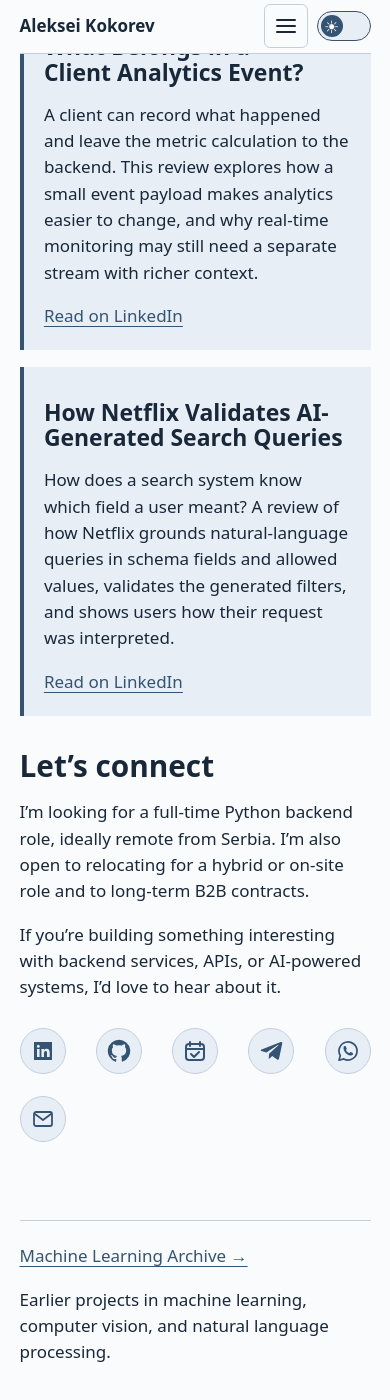
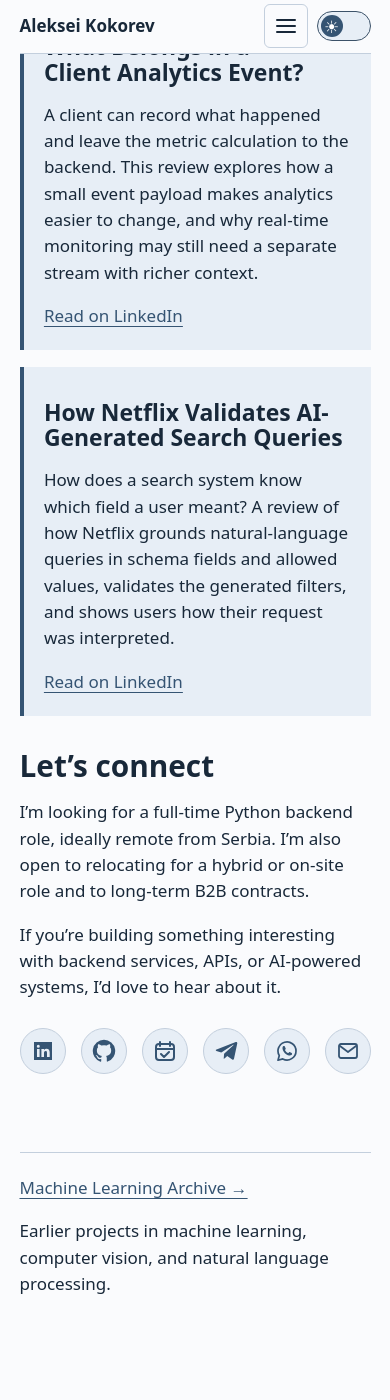
Before and after one commit to alex-coch/alex-coch.github.io, a Jekyll site: the page index.html, which Jekyll copies as it is, in a window 390 px wide and 1400 px high, scrolled down 3276 px. Built offline with Jekyll 4.4.1, drawn with Linux system fonts in a browser that asks for light colours; after the commit the page ends 4607 px from its top, so only the background shows below that.

Commit message:
Keep all six contact icons on one mobile row

```diff
--- a/assets/portfolio.css
+++ b/assets/portfolio.css
@@ -47,7 +47,7 @@ header nav a[aria-current] {color:var(--ink);font-weight:700;text-decoration-thi
 .theme-switch input:checked + .theme-track .theme-thumb::before {content:"☾"}
 .theme-switch input:focus-visible + .theme-track {outline:3px solid var(--focus);outline-offset:3px}
 @media(prefers-reduced-motion:no-preference){.theme-thumb {transition:transform .18s ease}}
-.contact-icons {max-width:calc(276px + 6.5rem);justify-content:space-between;gap:2px}
+.actions.contact-icons {max-width:calc(276px + 6.5rem);justify-content:space-between;gap:2px}
 .contact-icons :is(a, button) {display:grid;place-items:center;width:46px;height:46px;border-radius:50%;background:var(--panel);border:1px solid var(--line)}
 .contact-icons :is(a, button):hover {border-color:currentColor}
 .contact-icons button {color:var(--accent);padding:0;cursor:pointer}
--- a/index.html
+++ b/index.html
@@ -1,7 +1,7 @@
 <!doctype html>
 <html lang="en"><head><meta charset="utf-8"><meta name="viewport" content="width=device-width, initial-scale=1"><title>Aleksei Kokorev · Python Backend Engineer</title><meta name="description" content="Python backend engineering portfolio. APIs, event-driven systems and production GPU inference."><link rel="icon" href="/assets/ak.svg?v=3" type="image/svg+xml">
 <script src="/assets/theme.js?v=2"></script>
-<link rel="stylesheet" href="/assets/portfolio.css?v=24"><script defer src="/assets/portfolio-nav.js?v=7"></script>
+<link rel="stylesheet" href="/assets/portfolio.css?v=25"><script defer src="/assets/portfolio-nav.js?v=7"></script>
 <script defer src="/assets/messenger-links.js"></script>
 <script defer src="/assets/contact-form.js"></script>
 <script async defer src="https://www.google.com/recaptcha/api.js"></script>
--- a/resume/index.html
+++ b/resume/index.html
@@ -7,7 +7,7 @@
   <meta name="robots" content="noindex">
   <link rel="icon" href="/assets/ak.svg?v=3" type="image/svg+xml">
 <script src="/assets/theme.js?v=2"></script>
-<link rel="stylesheet" href="/assets/portfolio.css?v=24">
+<link rel="stylesheet" href="/assets/portfolio.css?v=25">
 <script defer src="/assets/portfolio-nav.js?v=7"></script>
 <script defer src="/assets/messenger-links.js"></script>
 </head>
```
